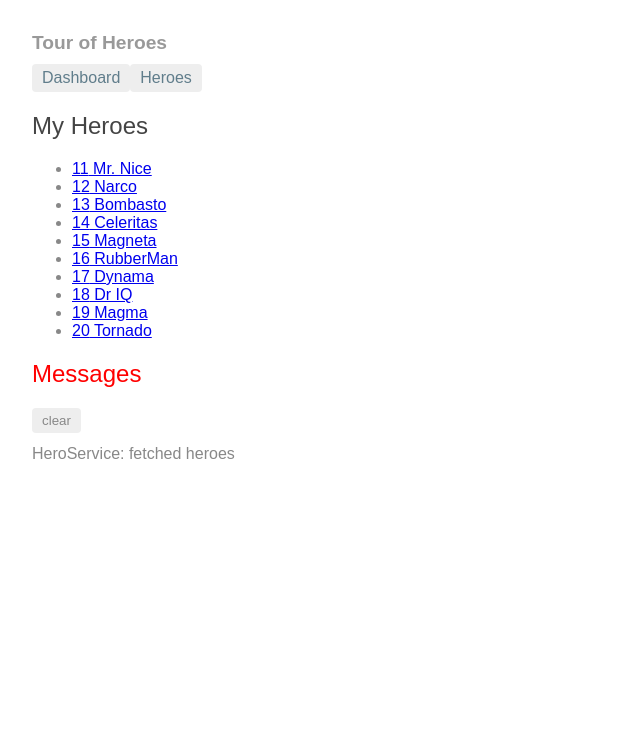
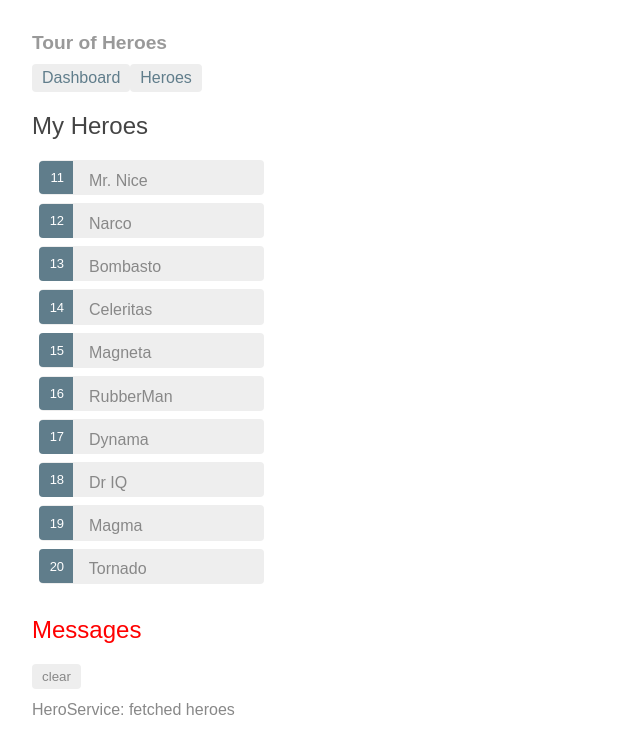
Before and after one commit to Alex-Samari/angular-tour-of-heroes, an Angular app: page /heroes in a window 1280 px wide. Shown: the top 754 px of the page, without its empty margins (0-640 px from the left). Built offline with nearby package versions, Linux system fonts and the light colour scheme.

Commit message:
Addded a 'back button' and updated the css

```diff
--- a/src/app/hero-detail/hero-detail.component.css
+++ b/src/app/hero-detail/hero-detail.component.css
@@ -0,0 +1,31 @@
+/* HeroDetailComponent's private CSS styles */
+label {
+    display: inline-block;
+    width: 3em;
+    margin: .5em 0;
+    color: #607D8B;
+    font-weight: bold;
+  }
+  input {
+    height: 2em;
+    font-size: 1em;
+    padding-left: .4em;
+  }
+  button {
+    margin-top: 20px;
+    font-family: Arial;
+    background-color: #eee;
+    border: none;
+    padding: 5px 10px;
+    border-radius: 4px;
+    cursor: pointer;
+    cursor: hand;
+  }
+  button:hover {
+    background-color: #cfd8dc;
+  }
+  button:disabled {
+    background-color: #eee;
+    color: #ccc;
+    cursor: auto;
+  }
--- a/src/app/hero-detail/hero-detail.component.html
+++ b/src/app/hero-detail/hero-detail.component.html
@@ -12,3 +12,5 @@
   </div>
 
 </div>
+
+<button (click)="goBack()">go back</button>
--- a/src/app/hero-detail/hero-detail.component.ts
+++ b/src/app/hero-detail/hero-detail.component.ts
@@ -35,4 +35,8 @@
     this.heroService.getHero(id)
       .subscribe(hero => this.hero = hero);
   }
+  //  This method navigates backward one step in the browser's history stack using the Location service that you injected previously
+  goBack(): void {
+    this.location.back();
+  }
 }
--- a/src/app/heroes/heroes.component.css
+++ b/src/app/heroes/heroes.component.css
@@ -1,31 +1,51 @@
-/* HeroDetailComponent's private CSS styles */
-label {
+/* HeroesComponent's private CSS styles */
+.heroes {
+  margin: 0 0 2em 0;
+  list-style-type: none;
+  padding: 0;
+  width: 15em;
+}
+.heroes li {
+  position: relative;
+  cursor: pointer;
+  background-color: #EEE;
+  margin: .5em;
+  padding: .3em 0;
+  height: 1.6em;
+  border-radius: 4px;
+}
+
+.heroes li:hover {
+  color: #607D8B;
+  background-color: #DDD;
+  left: .1em;
+}
+
+.heroes a {
+  color: #888;
+  text-decoration: none;
+  position: relative;
+  display: block;
+  width: 250px;
+}
+
+.heroes a:hover {
+  color:#607D8B;
+}
+
+.heroes .badge {
   display: inline-block;
-  width: 3em;
-  margin: .5em 0;
-  color: #607D8B;
-  font-weight: bold;
+  font-size: small;
+  color: white;
+  padding: 0.8em 0.7em 0 0.7em;
+  background-color: #607D8B;
+  line-height: 1em;
+  position: relative;
+  left: -1px;
+  top: -4px;
+  height: 1.8em;
+  min-width: 16px;
+  text-align: right;
+  margin-right: .8em;
+  border-radius: 4px 0 0 4px;
 }
-input {
-  height: 2em;
-  font-size: 1em;
-  padding-left: .4em;
-}
-button {
-  margin-top: 20px;
-  font-family: Arial;
-  background-color: #eee;
-  border: none;
-  padding: 5px 10px;
-  border-radius: 4px;
-  cursor: pointer;
-  cursor: hand;
-}
-button:hover {
-  background-color: #cfd8dc;
-}
-button:disabled {
-  background-color: #eee;
-  color: #ccc;
-  cursor: auto;
-}
```
Also changed, not shown: src/app/app.component.css (indentation only), src/app/dashboard/dashboard.component.css (indentation only).
